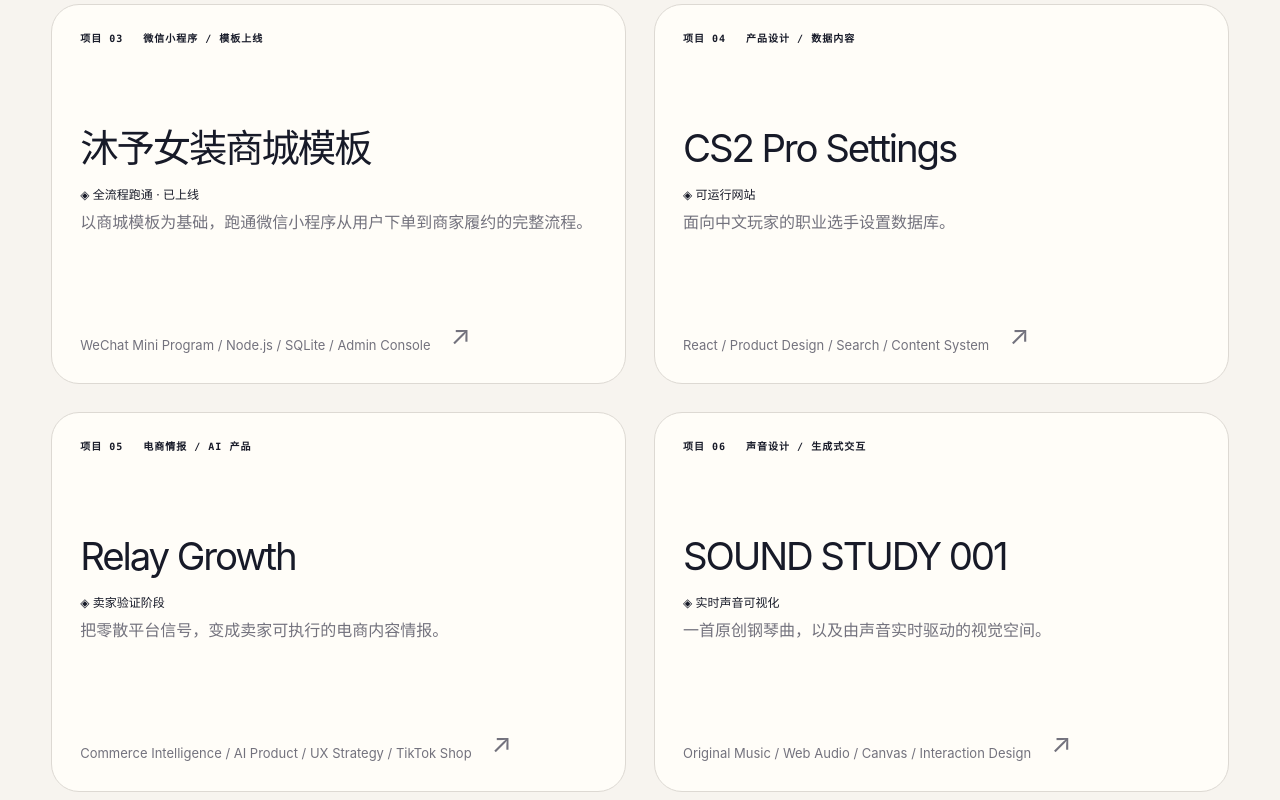
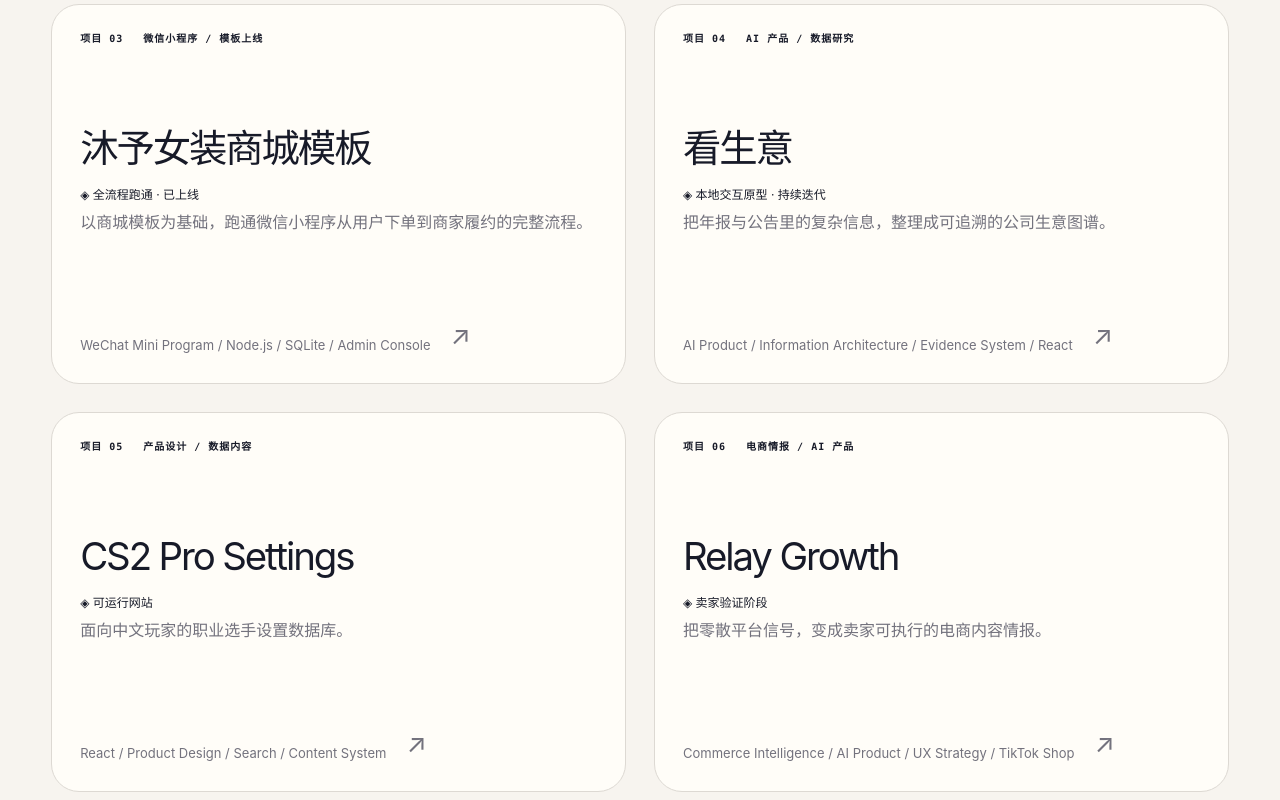
Before and after one commit to Pope2004/Pope2004.github.io, a Next.js app: page / in a window 1280 px wide. Shown: the part 1780-2580 px from the top of the page. Built offline with nearby package versions, Linux system fonts and the light colour scheme.

Commit message:
feat: add Kanshengyi research dashboard case

```diff
--- a/app/page.tsx
+++ b/app/page.tsx
@@ -89,8 +89,24 @@
     ],
   },
   {
+    id: "kanshengyi",
+    number: "04",
+    category: "AI 产品 / 数据研究",
+    title: "看生意",
+    status: "◈ 本地交互原型 · 持续迭代",
+    summary: "把年报与公告里的复杂信息，整理成可追溯的公司生意图谱。",
+    description: "「看生意」是一套面向非专业研究者的上市公司公开资料研究工具。我从主营业务、经营流程、历年变化和财务口径出发，把年报、定期报告与公告拆成可阅读、可核验、可回到原文页码的事实。当前已以平安银行 2025 年报完成真实公司样例，并建立本地资料导入、主体校验、去重和来源追溯链路。产品不评分、不排名，不构成投资建议。",
+    stack: "AI Product / Information Architecture / Evidence System / React",
+    cover: "/portfolio/kanshengyi-company.png",
+    facts: ["304 份唯一报告资料", "12 家公司资料库", "原文页码可追溯", "平安银行真实样例", "146 项自动检查"],
+    gallery: [
+      { src: "/portfolio/kanshengyi-company.png", alt: "看生意平安银行主营业务研究面板", title: "从业务结构理解公司", note: "把业务分部、客户与产品、运转流程、数据口径和待核验问题组织在同一研究界面。", layout: "wide" },
+      { src: "/portfolio/kanshengyi-search.png", alt: "看生意公司搜索与研究入口", title: "先找公司，再进入研究", note: "入口聚焦公司检索、主营业务和可继续验证的研究问题。", layout: "wide" },
+    ],
+  },
+  {
     id: "cs2",
-    number: "04",
+    number: "05",
     category: "产品设计 / 数据内容",
     title: "CS2 Pro Settings",
     status: "◈ 可运行网站",
@@ -107,7 +123,7 @@
   },
   {
     id: "relay",
-    number: "05",
+    number: "06",
     category: "电商情报 / AI 产品",
     title: "Relay Growth",
     status: "◈ 卖家验证阶段",
@@ -134,7 +150,7 @@
   },
   {
     id: "sound-study",
-    number: "06",
+    number: "07",
     category: "声音设计 / 生成式交互",
     title: "SOUND STUDY 001",
     status: "◈ 实时声音可视化",
@@ -149,7 +165,7 @@
   },
   {
     id: "wechat-operations",
-    number: "07",
+    number: "08",
     category: "内容运营 / 公众号",
     title: "鲸鱼的思考",
     status: "◈ 原创内容持续运营",
@@ -267,7 +283,7 @@
         <section className="manifesto" data-reveal>
           <p className="section-index">01 / SELECTED WORK</p>
           <h2>让复杂问题成为<br /><em>清楚、可用的体验。</em></h2>
-          <p>七个精选项目跨越不同领域，但使用同一套方法：找到核心闭环，建立内容系统，再持续把原型推进到值得展示、可以验证的完整版本。</p>
+          <p>八个精选项目跨越不同领域，但使用同一套方法：找到核心闭环，建立内容系统，再持续把原型推进到值得展示、可以验证的完整版本。</p>
         </section>
 
         <section className="project-section" id="work">
@@ -321,7 +337,7 @@
             <p>产品构建者、独立游戏开发者，也在探索生成式影像与内容运营。</p>
             <p>我喜欢把复杂信息整理成容易理解的结构，再亲手把方案推进成可以体验的真实作品。</p>
           </div>
-          <div className="about-stats"><span><b>07</b><small>精选案例</small></span><span><b>END—TO—END</b><small>从定义到实现</small></span><span><b>2026</b><small>持续更新</small></span></div>
+          <div className="about-stats"><span><b>08</b><small>精选案例</small></span><span><b>END—TO—END</b><small>从定义到实现</small></span><span><b>2026</b><small>持续更新</small></span></div>
         </section>
       </div>
 
```
Also changed, not shown: public/portfolio/kanshengyi-company.png (added), public/portfolio/kanshengyi-search.png (added).
